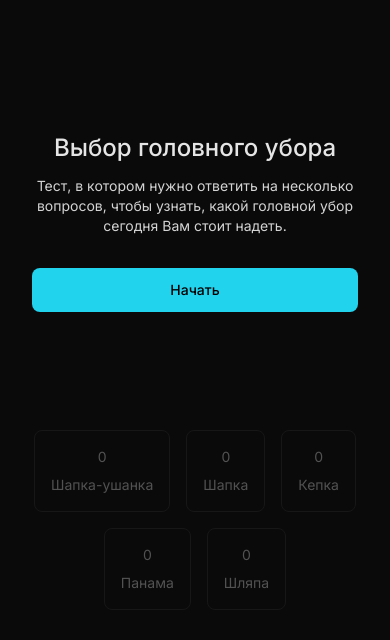
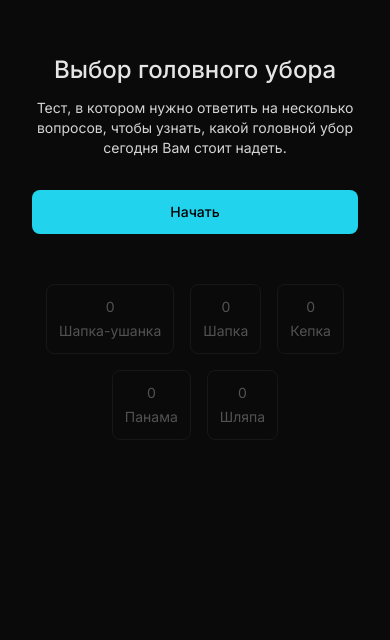
Before and after one commit to whoiscyberial/quiz, a Next.js app: page / in a window 390 px wide. Shown: the part 192-832 px from the top of the page. Built offline with nearby package versions, Linux system fonts and the light colour scheme.

Commit message:
ui improvements

```diff
--- a/app/components/Quiz.tsx
+++ b/app/components/Quiz.tsx
@@ -232,21 +232,21 @@ export const Quiz = () => {
 	}
 
 	return (
-		<div className='flex flex-col w-full items-center'>
+		<div className='flex flex-col w-full items-center mt-[6vh] sm:mt-0 gap-[4vh] sm:gap-0'>
 			<section key={choices}>{renderComponent(choices)}</section>
-			<section className='flex flex-wrap gap-4 absolute bottom-0 justify-center items-center mb-[5vh]'>
+			<section className='flex flex-wrap gap-4 sm:absolute sm:bottom-0 justify-center items-center mb-[2vh] lg:mb-[5vh]'>
 				{results.map((resultWord, idx) => {
 					return (
 						<div
 							key={idx}
-							className={`group flex flex-col  hover:text-neutral-300 hover:bg-neutral-900/30 transition-all cursor-default border border-neutral-900 p-4 rounded-lg`}
+							className={`group flex flex-col  hover:text-neutral-300 hover:bg-neutral-900/30 transition-all cursor-default border border-neutral-900 p-3 lg:p-4 rounded-lg`}
 						>
 							<span
 								className={`${
 									findIndexesOfTop3Values(result).includes(idx) && !result.includes(0)
 										? 'text-neutral-200 group-hover:text-neutral-300'
 										: 'text-neutral-600 group-hover:text-neutral-300'
-								} lg:text-xl mb-2 transition-all`}
+								} lg:text-xl mb-1 lg:mb-2 transition-all`}
 							>
 								{result[idx]}
 							</span>
--- a/app/components/Result.tsx
+++ b/app/components/Result.tsx
@@ -1,6 +1,5 @@
 import React from 'react'
 import { ChoiceButton } from './ChoiceButton'
-import useWindowSize from 'react-use/lib/useWindowSize'
 import Confetti from 'react-confetti'
 
 type ResultProps = {
@@ -10,11 +9,9 @@ type ResultProps = {
 }
 
 export const Result = ({ result, setChoices, setResult }: ResultProps) => {
-	const { width, height } = useWindowSize()
-
 	return (
 		<div className='w-full'>
-			<Confetti width={width} height={height} numberOfPieces={100} />
+			<Confetti className='w-full h-full min-h-screen' numberOfPieces={100} />
 			<h2 className='text-sm font-medium  text-slate-300'>Ваш результат</h2>
 			<h1 className='text-5xl font-bold mt-3 mb-16 text-slate-50'>{result}</h1>
 			<ChoiceButton
```
